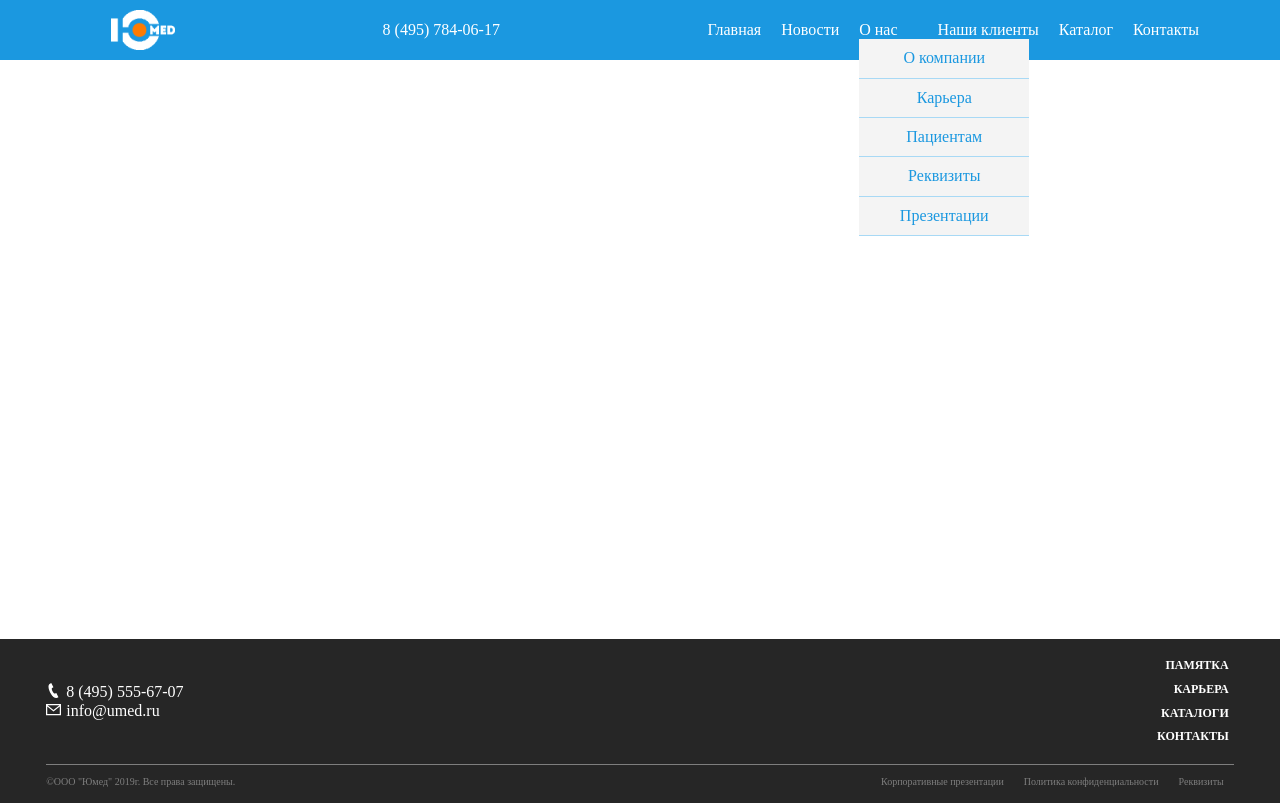
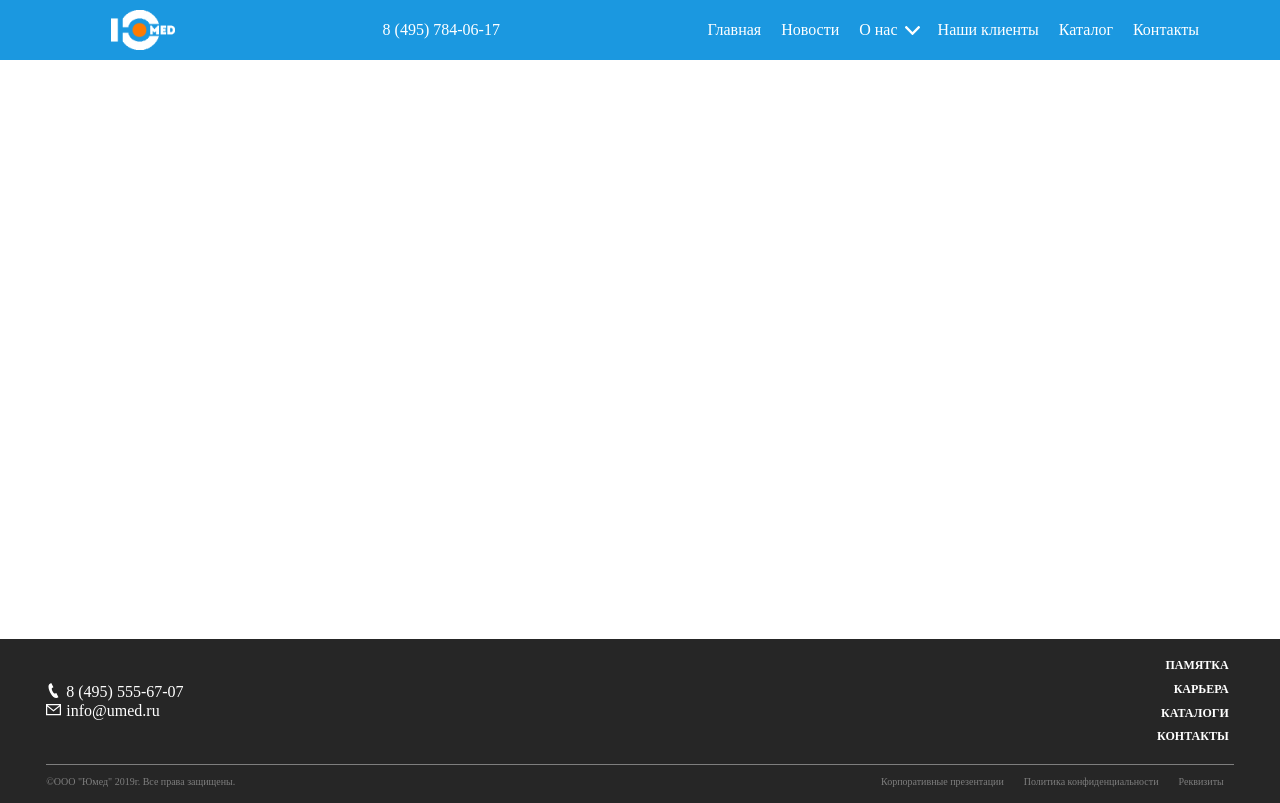
Before and after one commit to opastuk/Medical-organization-frontend, a Vue app: page / in a window 1280 px wide. Built offline with nearby package versions, Linux system fonts and the light colour scheme.

Commit message:
добавлена иконка дропдауна

```diff
--- a/src/components/PageHeader.vue
+++ b/src/components/PageHeader.vue
@@ -100,18 +100,34 @@ export default class PageHeader extends Vue {
       &--sub {
         @include reset-list;
         position: absolute;
+        left: 50%;
+        transform: translateX(-50%);
+        top: 57px;
         width: 170px;
         background-color: #f4f4f4;
         color: $blue;
         text-align: center;
+        display: none;
       }
     }
-
+    &__item--dropdown:hover &__list--sub {
+      display: block;
+    }
     &__item {
       padding: 20px 0 20px 20px;
       white-space: nowrap;
       &--dropdown {
         padding-right: 20px;
+        position: relative;
+        &::after {
+          content: "";
+          position: absolute;
+          top: 22px;
+          right: -2px;
+          width: 15px;
+          height: 15px;
+          background-image: url("../assets/svg/down-arrow.svg");
+        }
       }
       &:first-child {
         padding-left: 0;
@@ -119,6 +135,10 @@ export default class PageHeader extends Vue {
       &--sub {
         padding: 10px;
         border-bottom: 1px solid #a8d9f5;
+        &:hover,
+        &:focus {
+          opacity: 0.5;
+        }
       }
     }
     &__link {
```
